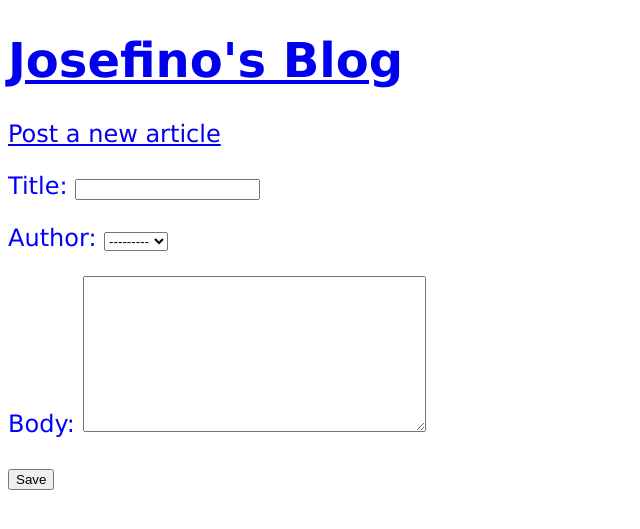
After one commit to osm3rr/blog_module_1, a Django app: page /article/new/ in a window 1280 px wide. The commit adds this page. Shown: the top 529 px of the page, without its empty margins (0-640 px from the left). Run offline with Django 5.2, Linux system fonts and the light colour scheme; data comes from the database, SQL or seed files in the repository; both versions use the stored data as it was after the commit; some web fonts are replaced.

Commit message:
create article added

```diff
--- a/blogs/urls.py
+++ b/blogs/urls.py
@@ -1,7 +1,8 @@
 from django.urls import path
-from .views import ArticleListView, ArticleDetailView
+from .views import ArticleListView, ArticleDetailView, ArticleCreateView
 
 urlpatterns = [
     path("", ArticleListView.as_view(), name="home"),
     path("article/<int:pk>/", ArticleDetailView.as_view(), name="post_detail"),
+    path("article/new/", ArticleCreateView.as_view(), name="article_new"),
 ]
--- a/blogs/views.py
+++ b/blogs/views.py
@@ -1,5 +1,6 @@
 from django.shortcuts import render
 from django.views.generic import ListView, DetailView
+from django.views.generic.edit import CreateView
 from .models import Article
 
 
@@ -12,3 +13,8 @@ class ArticleListView(ListView):
 class ArticleDetailView(DetailView):
     model = Article
     template_name = "post_detail.html"
+
+class ArticleCreateView(CreateView):
+    model = Article
+    template_name = "article_new.html"
+    fields = ["title", "author", "body"]
--- /dev/null
+++ b/templates/article_new.html
@@ -0,0 +1,8 @@
+{% extends "base.html" %}
+
+{% block content %}
+    <form action="" method="post">{% csrf_token %}
+        {{ form.as_p }}
+        <button type="submit">Save</button>
+    </form>
+{% endblock content %}
--- a/templates/base.html
+++ b/templates/base.html
@@ -17,6 +17,7 @@
         <a href="{% url 'home' %}">
             <h1>Josefino's Blog</h1>
         </a>
+        <a href="{% url 'article_new' %}">Post a new article</a>
     </header>
 
     <section>
```
Also changed, not shown: db.sqlite3.
